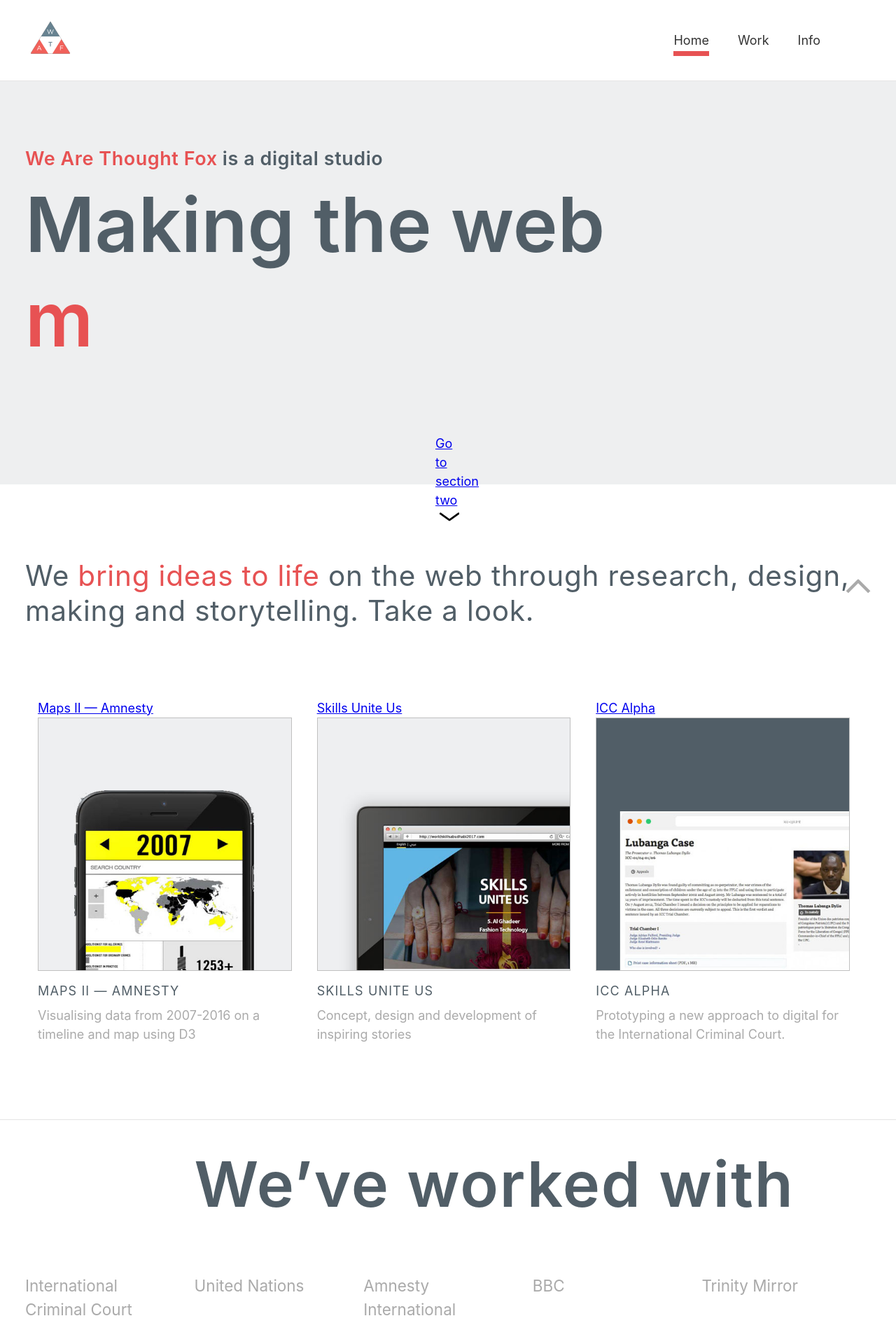
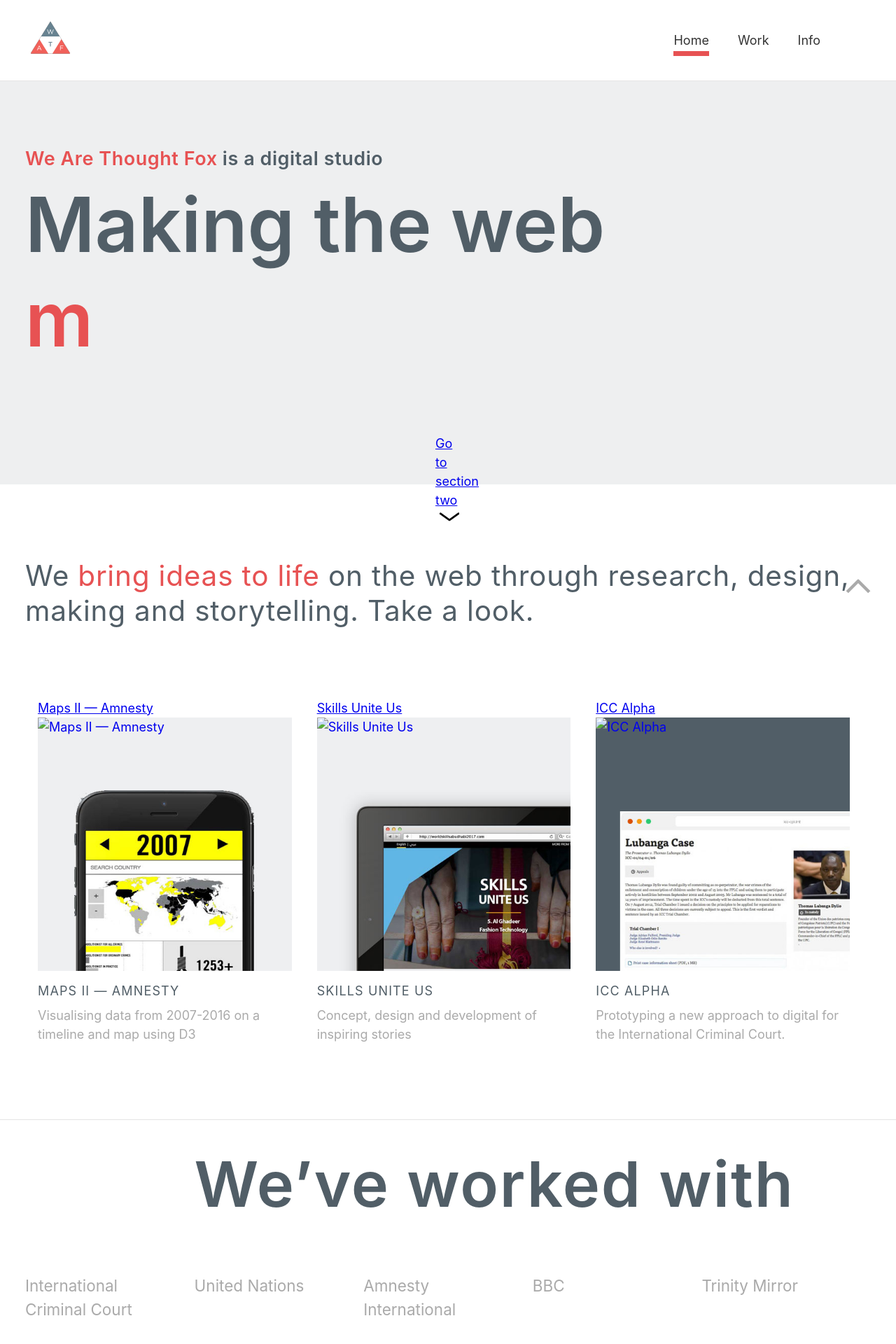
Before and after one commit to wearethoughtfox/wearethoughtfox, a Jekyll site: the page built from index.html, in a window 1280 px wide. Shown: the top 1920 px of the page at 70% size. Built offline with Jekyll 4.4.1, drawn with Linux system fonts in a browser that asks for light colours.

Commit message:
Added missing alts to images

```diff
--- a/index.html
+++ b/index.html
@@ -34,7 +34,7 @@
         <span class="sr-only">{{ work.title }}</span>
         <div class="aspect-ratio aspect-ratio--1x1">
           <img style="background-image:url({{ work.image }});"
-          class="db bg-center cover aspect-ratio--object dim" />
+          class="db bg-center cover aspect-ratio--object dim" alt="{{ work.title }}" />
         </div>
         </a>
         <a href="{{ work.url }}" class="pb2 link db dim">
```
